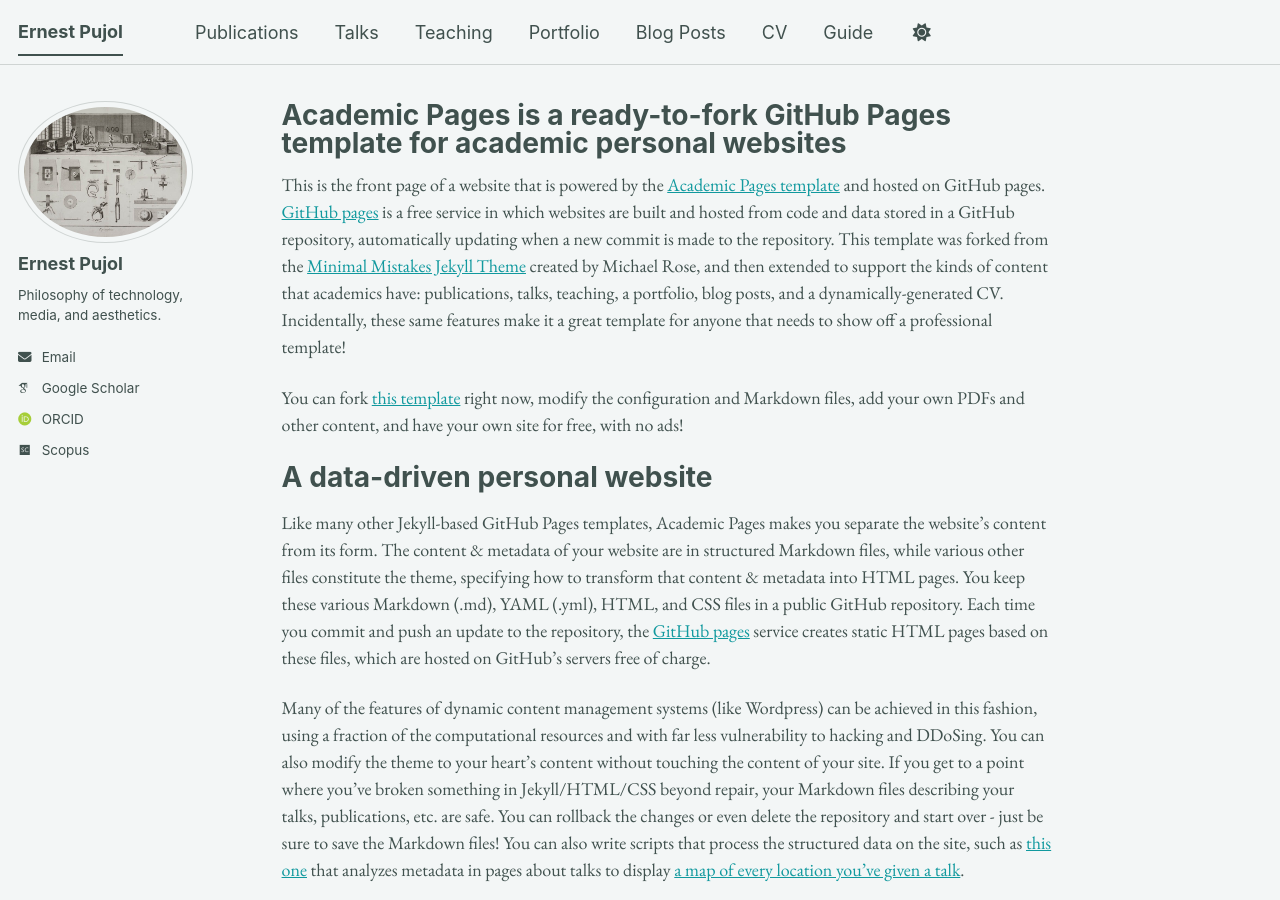
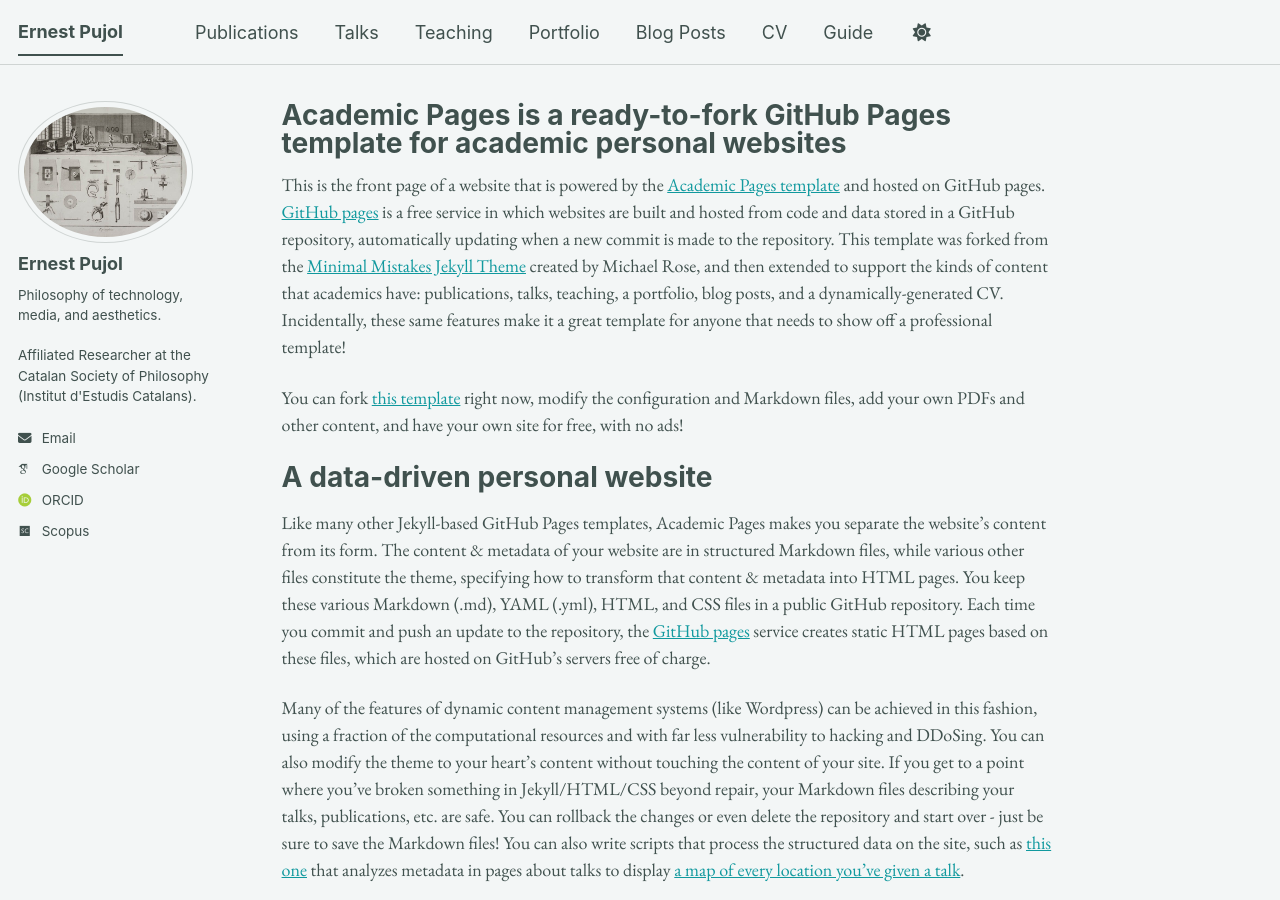
Before and after one commit to epujol90/epujol90.github.io, a Jekyll site: the page built from _pages/about.md, in a window 1280 px wide and 900 px high. Built offline with Jekyll 4.4.1, drawn with Linux system fonts in a browser that asks for light colours; some web fonts are replaced; a script bundle is joined from its source files by our own code; library files that are not in the unit come from our copies.

Commit message:
Update _config.yml

```diff
--- a/_config.yml
+++ b/_config.yml
@@ -26,7 +26,7 @@ author:
   avatar           : "avatar.jpg"
   name             : "Ernest Pujol"
   pronouns         : # example: "she/her"
-  bio              : "Philosophy of technology, media, and aesthetics."
+  bio              : "Philosophy of technology, media, and aesthetics. <br><br>Affiliated Researcher at the Catalan Society of Philosophy (Institut d'Estudis Catalans)."
   location         : # "Earth"
   employer         : # "Red Brick University"
   uri              : # URL
```
